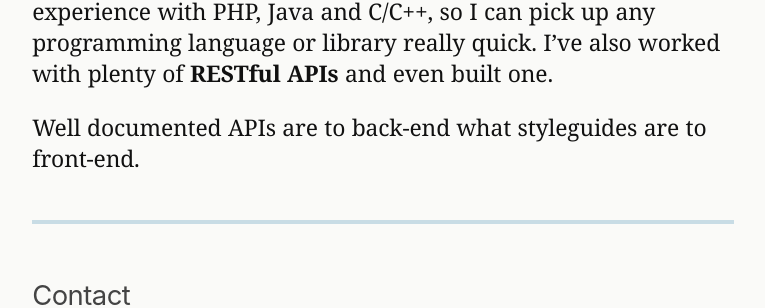
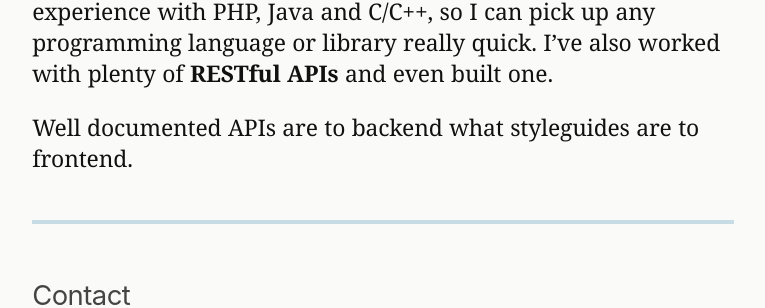
Before and after one commit to jaicab/jaicab.github.io, a Jekyll site: the page built from about.md, in a window 1280 px wide and 900 px high, scrolled down 1906 px. Shown: the part 168-476 px from the top of the window, without its empty margins (257-1022 px from the left). Built offline with Jekyll 4.4.1, drawn with Linux system fonts in a browser that asks for light colours; some of the changed text lies outside the part shown.

Commit message:
Improve copy

```diff
--- a/about.md
+++ b/about.md
@@ -1,7 +1,7 @@
 ---
 layout: page
 
-title: I am a front-end architect.
+title: I am a frontend architect.
 microtitle: About
 meta: I love progressive enhancement, OOCSS, SMACSS, BEM and DRY CSS.
 ---
@@ -46,7 +46,7 @@
 
 With some background on back-end development, I have experience with PHP, Java and C/C++, so I can pick up any programming language or library really quick. I've also worked with plenty of **RESTful APIs** and even built one.
 
-Well documented APIs are to back-end what styleguides are to front-end.
+Well documented APIs are to backend what styleguides are to frontend.
 
 ---
 
```
